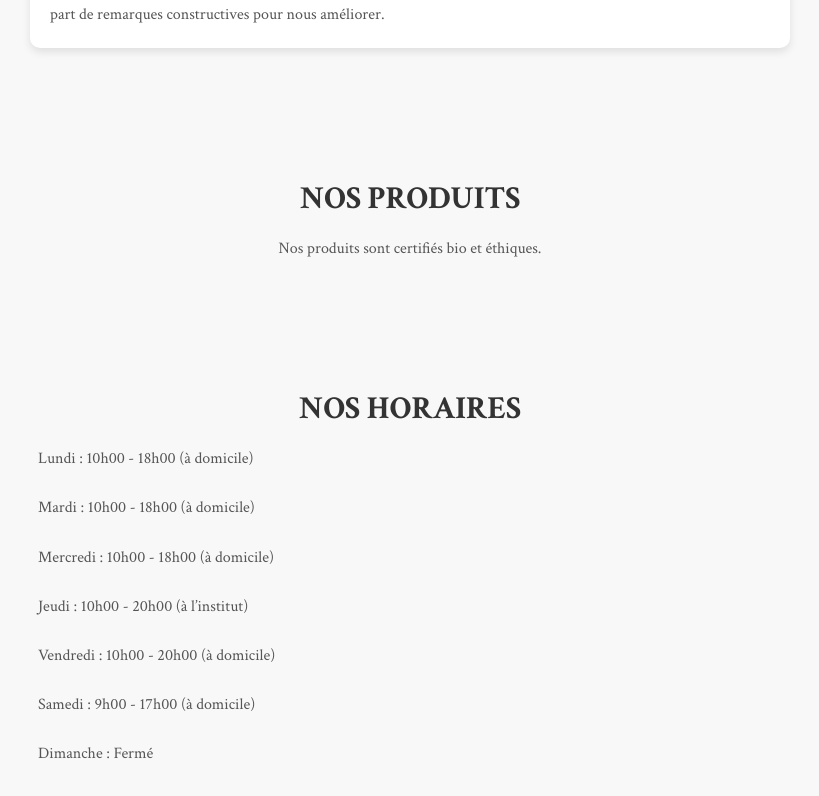
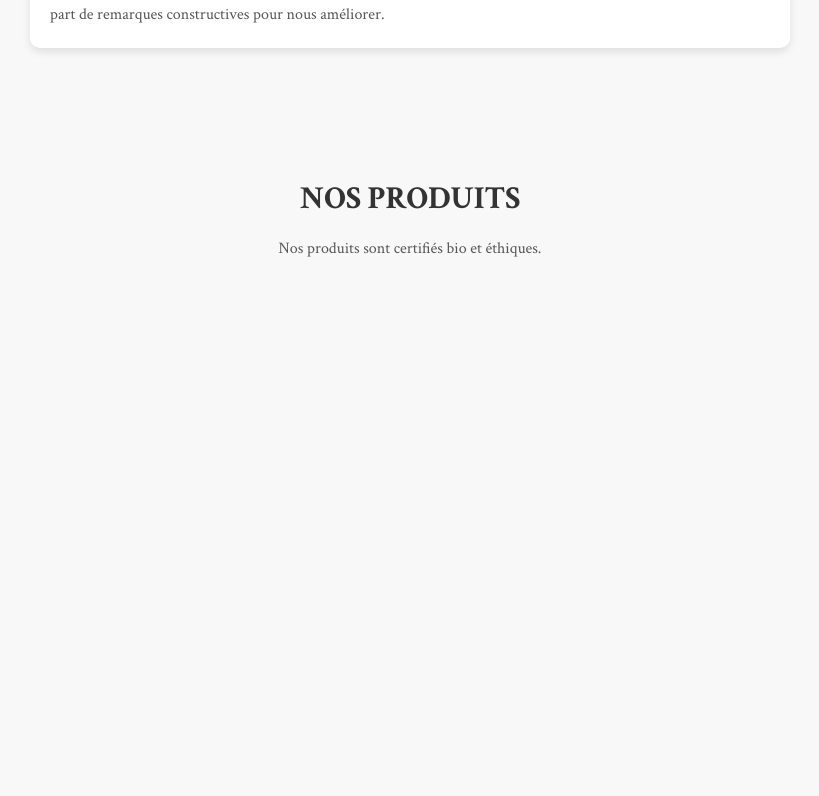
Before and after one commit to Kez0X/Lesthetique, a SvelteKit app: page / in a window 1280 px wide. Shown: the part 3573-4369 px from the top of the page, without its empty margins (230-1049 px from the left). After the commit the page ends 3911 px from the top, so only its background shows below. Built offline with nearby package versions, Linux system fonts and the light colour scheme.

Commit message:
fix: no time

```diff
--- a/src/lib/time.svelte
+++ /dev/null
@@ -1,33 +0,0 @@
-<div class="section-payment">
-    <h2>NOS HORAIRES</h2>
-    <p>Lundi : 10h00 - 18h00 (à domicile)</p>
-    <p>Mardi : 10h00 - 18h00 (à domicile)</p>
-    <p>Mercredi : 10h00 - 18h00 (à domicile)</p>
-    <p>Jeudi : 10h00 - 20h00 (à l’institut)</p>
-    <p>Vendredi : 10h00 - 20h00 (à domicile)</p>
-    <p>Samedi : 9h00 - 17h00 (à domicile)</p>
-    <p>Dimanche : Fermé</p>
-</div>
-
-<style>
-    /* Styles pour la section globale */
-    .section-payment {
-        width: 100%;
-        text-align: center;
-        padding: 50px 20px; /* Ajout de padding latéral */
-    }
-
-    .section-payment h2 {
-        font-size: 2em; /* Augmentation de la taille du titre */
-        margin-bottom: 20px;
-        color: #333;
-    }
-
-    .section-payment p {
-        text-align: left;
-        width: 60%; /* Augmentation de la largeur du paragraphe */
-        margin: 0 auto 30px auto; /* Centrer et espacer le paragraphe */
-        line-height: 1.2; /* Amélioration de l'espacement entre les lignes */
-        color: #555; /* Couleur du texte */
-    }
-</style>
--- a/src/routes/+layout.svelte
+++ b/src/routes/+layout.svelte
@@ -5,7 +5,6 @@
 	import About from '$lib/about.svelte';
 	import Payment from '$lib/payment.svelte';
 	import Product from '$lib/product.svelte';
-	import Time from '$lib/time.svelte';
 </script>
 <div class="app">
 	<!-- <Header /> -->
@@ -19,7 +18,6 @@
 	<About/>
 	<Payment/>
 	<Product/>
-	<Time/>
 	<!-- <footer>
 		<p>visit <a href="https://kit.svelte.dev">kit.svelte.dev</a> to learn SvelteKit</p>
 	</footer> -->
```
